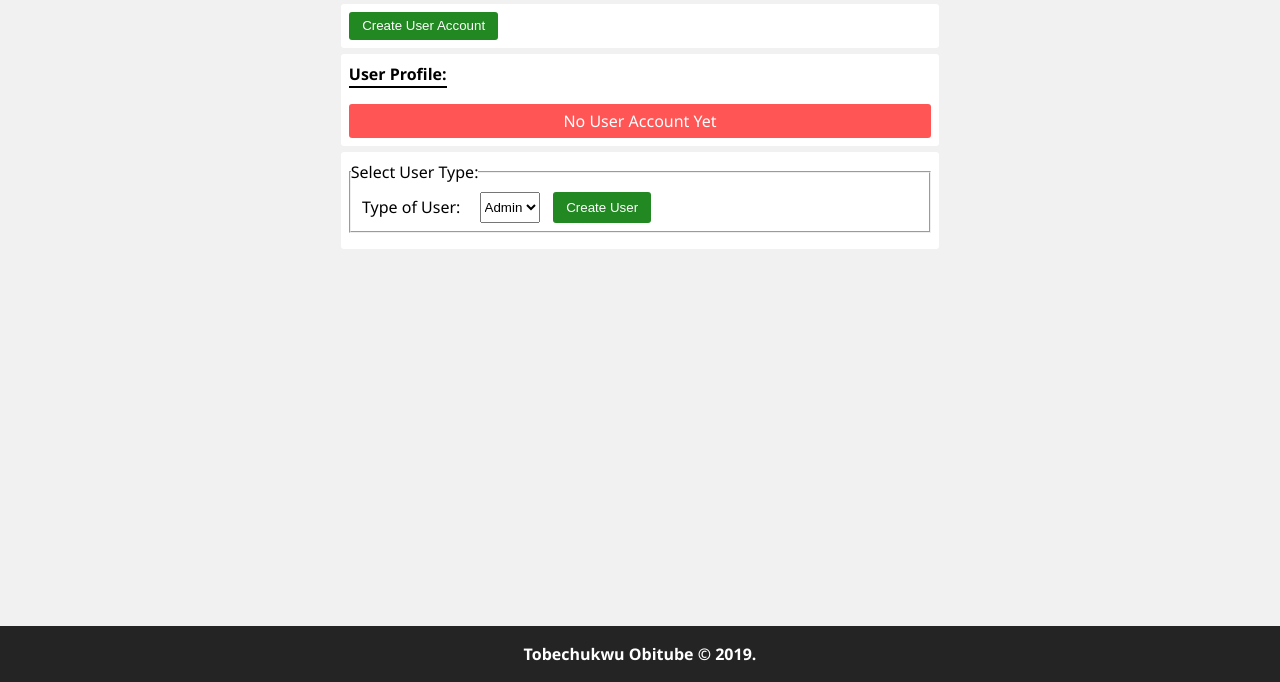
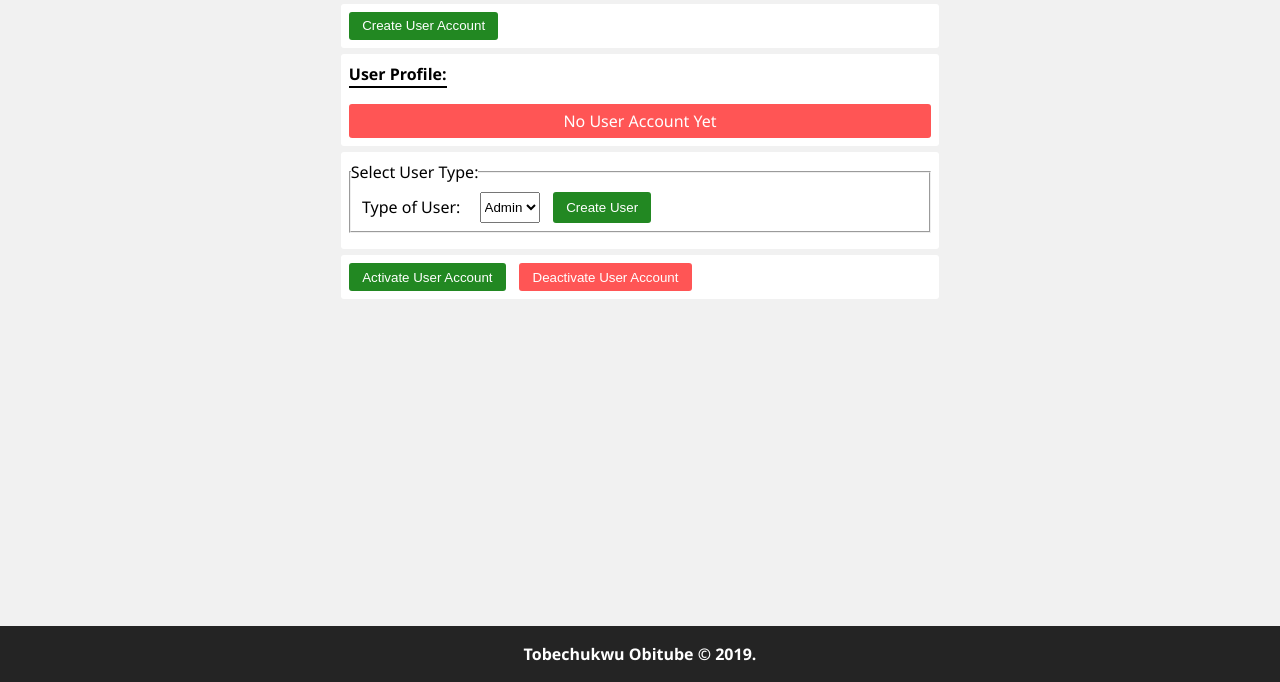
Before and after one commit to tohbay/Banka, a plain HTML site: page UI/assets/pages/admin-dashboard.html in a window 1280 px wide. Shown: the part 118-800 px from the top of the page. Drawn offline with Linux system fonts and the light colour scheme; files whose address does not match are found by name.

Commit message:
feature(admin): add activate and deactivate buttons

```diff
--- /dev/null
+++ b/UI/assets/css/admin-dashboard.css
@@ -0,0 +1,3 @@
+.deactivate {
+    background: #f55;
+}
--- a/UI/assets/css/client.css
+++ b/UI/assets/css/client.css
@@ -155,6 +155,7 @@ body {
   border-bottom: 2px solid #000;
   font-weight: bold;
 }
+
 .account-summary li {
   list-style: none;
   margin-top: 1em;
--- a/UI/assets/pages/admin-dashboard.html
+++ b/UI/assets/pages/admin-dashboard.html
@@ -9,6 +9,7 @@
   <link rel="stylesheet" href="../css/style.css">
   <link rel="stylesheet" href="../css/client.css">
   <link rel="stylesheet" href="../css/transaction.css">
+  <link rel="stylesheet" href="../css/admin-dashboard.css">
 </head>
 <body>
   <header id="header">
@@ -56,8 +57,12 @@
                       </span>
                     </fieldset>
                   </form>
-                </div>
-            </div>
+              </div>
+              <div class="client-items account-actions">
+                <button id="view-transactions" class="client-btn admin-action activate">Activate User Account</button>
+                <button id="view-transactions" class="client-btn admin-action deactivate">Deactivate User Account</button>
+              </div>
+          </div>
         </section>
     </div>
   </main>
```
